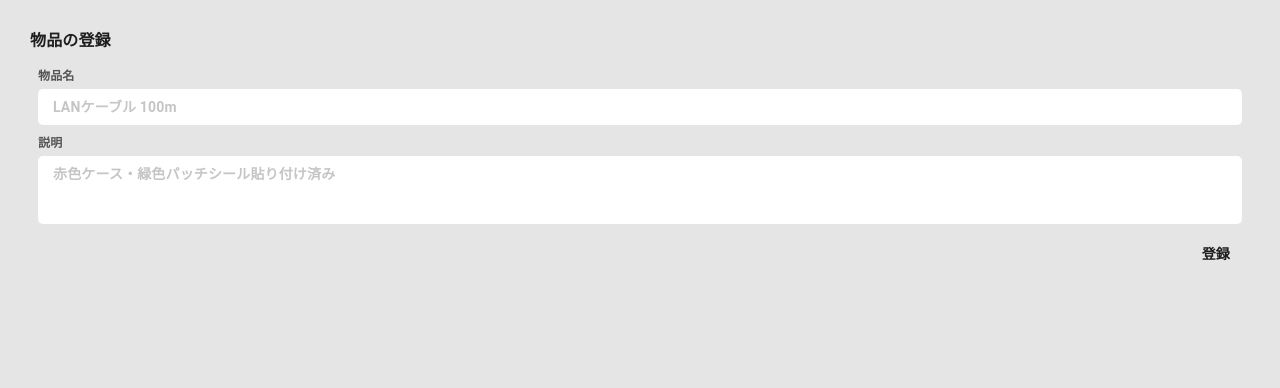
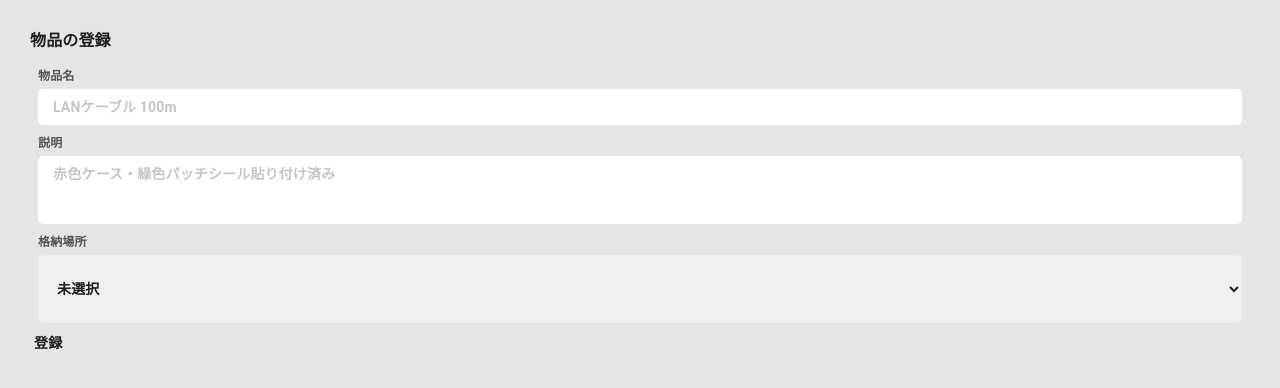
Before and after one commit to sohosai/qr-frontend, a Next.js app: page /fixtures/register in a window 1280 px wide. Shown: the top 388 px of the page. Built offline with nearby package versions, Linux system fonts and the light colour scheme.

Commit message:
完成させた Selectの実装をする #13 も合わせて実装した

```diff
--- /dev/null
+++ b/src/components/Select/index.tsx
@@ -0,0 +1,62 @@
+import React from "react";
+import styled from "styled-components";
+
+/**
+ * SelectProps型の作成
+ */
+type SelectProps = {
+  label: string;
+  options: string[];
+  onChange: (event: React.ChangeEvent<HTMLSelectElement>) => void;
+};
+
+/**
+ * StyledLabelにCSSを適用したlabel要素を適用
+ */
+const StyledLabel = styled.label`
+  display: block;
+  color: #555555;
+  font-size: 12px;
+  margin-bottom: 4px;
+`;
+
+/**
+ * StyledSelectにCSSを適用したselect要素を適用
+ */
+const StyledSelect = styled.select.attrs<SelectProps>(({ onChange }) => {
+  onChange
+})`
+  display: block;
+  font-size: 14px;
+  border-radius: 5px;
+  width: 100%;
+  height: 68px;
+  border: none;
+  outline: none;
+  padding: 8px 15px;
+  resize: none;
+`;
+
+/**
+ * 複数の選択の中から排他的に一つを選ぶSelectコンポーネント
+ */
+const Select = ({ label, options, onChange }: SelectProps) => {
+  return (
+    <div>
+      <StyledLabel
+      htmlFor = "select">
+        { label }
+      </StyledLabel>
+
+      <StyledSelect
+        id = "select"
+        onChange={onChange}
+      >
+        <option key="未選択" value="未選択">未選択</option>
+        {options.map(v => <option key={v} value={v}>{v}</option> )}
+      </StyledSelect>
+    </div>
+  );
+};
+
+export default Select
--- a/src/pages/fixtures/register.tsx
+++ b/src/pages/fixtures/register.tsx
@@ -10,6 +10,7 @@ import QRCode from '@/components/QRCode'
 import TextInput from '@/components/TextInput';
 import TextArea from '@/components/TextArea'
 import Button from '@/components/Button'
+import Select from '@/components/Select'
 
 
 const theme = createTheme({
@@ -45,7 +46,7 @@ const StyledMain = styled.main.withConfig({
 /**
  * 物品を登録できる
  */
-const FixturesIndex = () => {
+const FixturesRegister = () => {
   const [uuid, setUuid] = useState("")
 
   const [fixturesName, setFixturesName] = useState("")
@@ -97,7 +98,7 @@ const FixturesIndex = () => {
             <QRCode uuid={uuid} />
           </>
         }
-        <div className='textinputContainer'>
+        <div className='FixturesNameTextInput'>
           <TextInput
             label="物品名"
             placeholder="LANケーブル 100m"
@@ -105,7 +106,7 @@ const FixturesIndex = () => {
             onChange={onChangeFixturesName}
           />
         </div>
-        <div className='textareaContainer'>
+        <div className='fixturesDescriptionTextArea'>
           <TextArea
             label="説明"
             placeholder="赤色ケース・緑色パッチシール貼り付け済み"
@@ -113,7 +114,14 @@ const FixturesIndex = () => {
             onChange={onChangeFixturesDescription}
           />
         </div>
-        <div className='buttonContainer'>
+        <div className='fixturesRepositoryOption'>
+          <Select
+            label="格納場所"
+            options={["101号室", "102号室", "206号室"]}
+            onChange={onChangeRepository}
+          />
+        </div>
+        <div className='FixturesRegisterButton'>
           <Button
             onClick={onClickRegisterButton}
             disabled={validButton()}
@@ -125,4 +133,4 @@ const FixturesIndex = () => {
   )
 }
 
-export default FixturesIndex
+export default FixturesRegister
```
Also changed, not shown: 1 other file (tests, documents, lock files or other folders).
